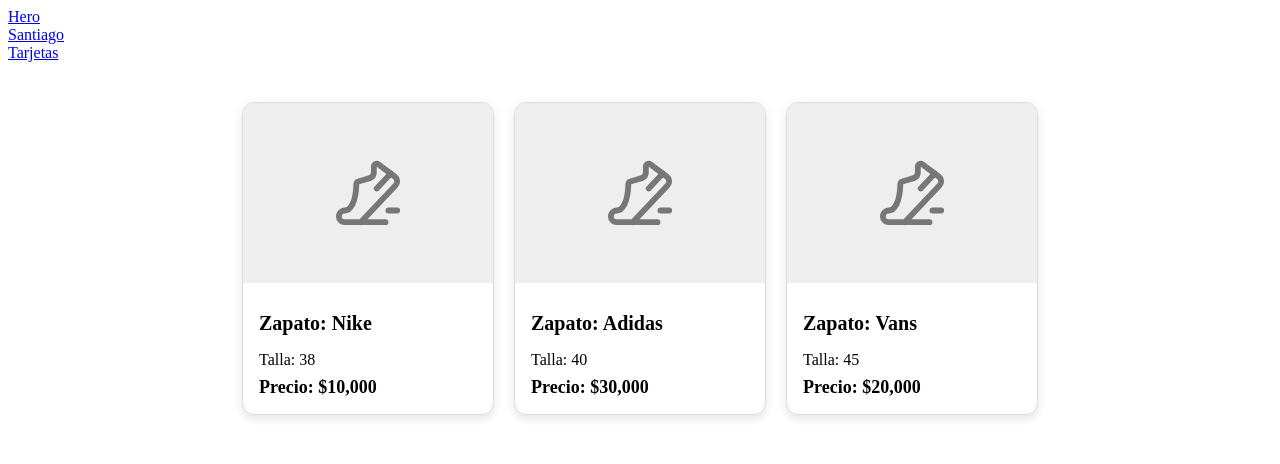
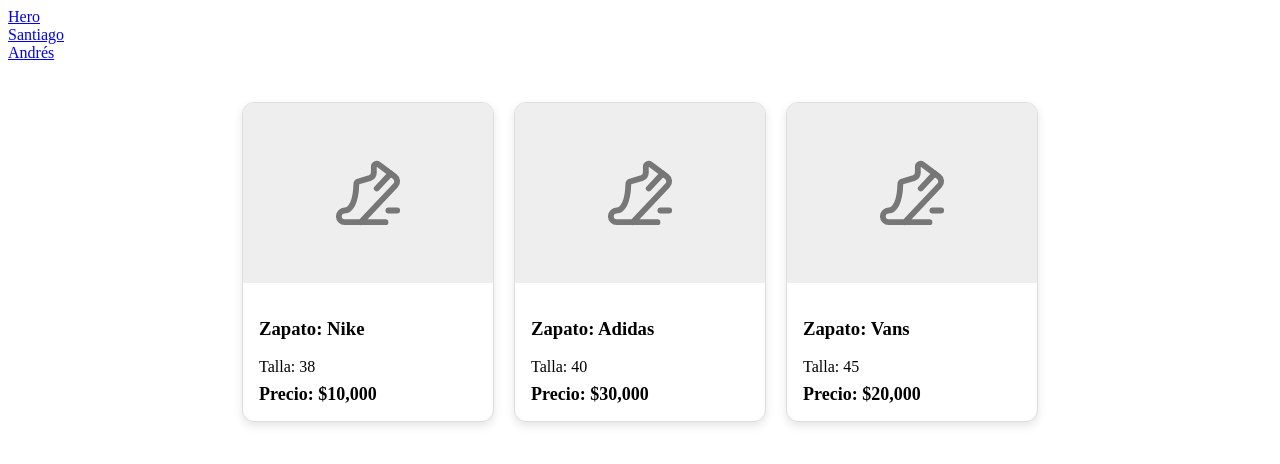
Before and after one commit to ProSachi/repositorio-salvaje-, a React (Vite) app: page /tarjetas in a window 1280 px wide. Shown: the top 464 px of the page. Built offline with nearby package versions, Linux system fonts and the light colour scheme.

Commit message:
fix: arreglo de error

```diff
--- a/src/App.jsx
+++ b/src/App.jsx
@@ -13,7 +13,7 @@
         <br />
         <Link to="/santiago"> Santiago </Link>
         <br />
-        <Link to="/tarjetas"> Tarjetas </Link>
+        <Link to="/tarjetas"> Andrés </Link>
         <br />
 
 
--- a/src/components/Tarjetas.jsx
+++ b/src/components/Tarjetas.jsx
@@ -32,7 +32,7 @@
                         </div>
 
                         <div className={styles.tarjetaInfo}>
-                            <h1>Zapato: {dato.nombre}</h1>
+                            <h3>Zapato: {dato.nombre}</h3>
                             <p>Talla: {dato.talla}</p>
                             <span>Precio: {dato.precio}</span>
                         </div>
```
